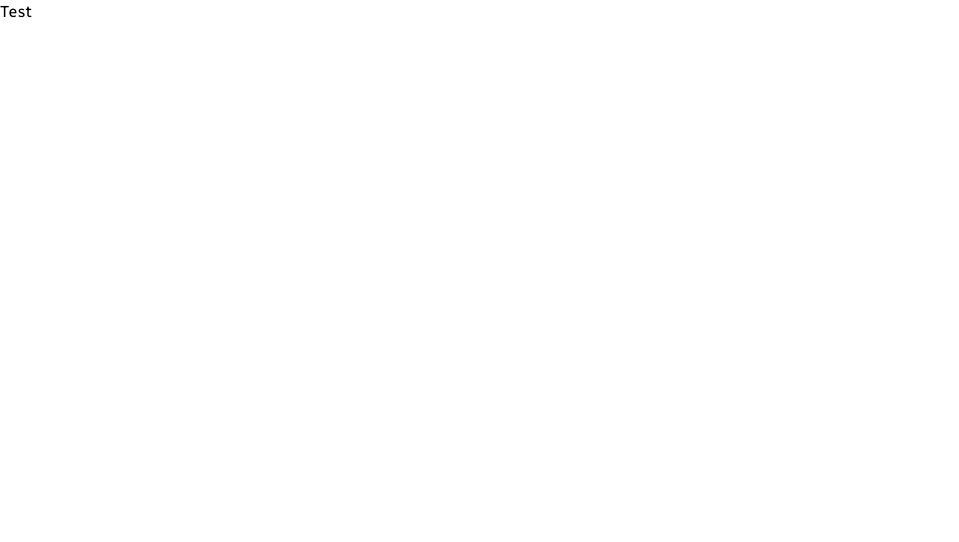
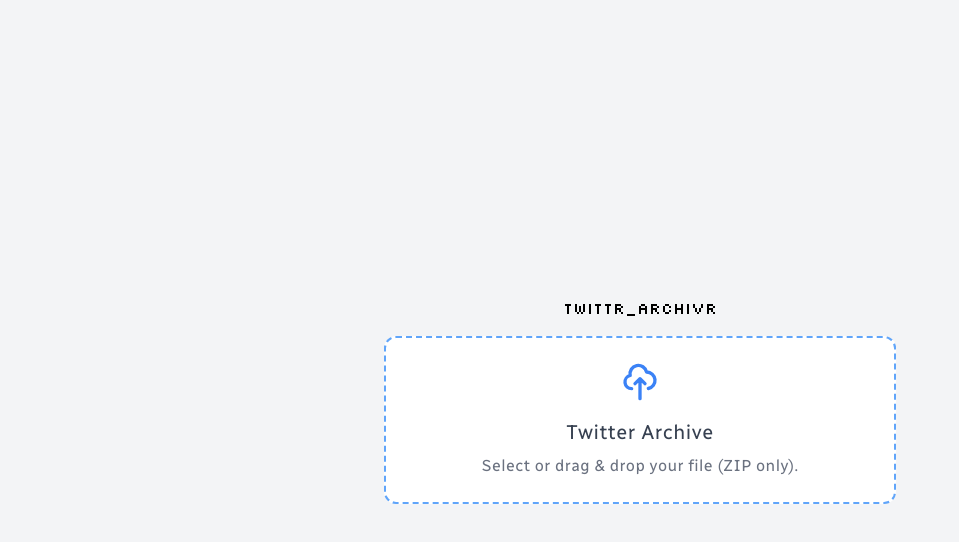
Before and after one commit to dstN/twitterArchiver, a Vue app: page / in a window 1280 px wide. Shown: the top 542 px of the page, without its empty margins (0-959 px from the left). Built offline with nearby package versions, Linux system fonts and the light colour scheme.

Commit message:
All in one

```diff
--- a/src/App.vue
+++ b/src/App.vue
@@ -1,9 +1,52 @@
 <script setup>
-import Header from "./components/Header.vue";
+import { ref } from "vue";
+let validFile = ref(true);
+let loading = ref(false);
+function changed(e) {
+  let file;
+  let fileType;
+  if (e.srcElement.files != undefined && [...e.srcElement.files].length) {
+    file = [...e.srcElement.files];
+  } else {
+    file = [...e.dataTransfer.files];
+  }
+  file = file[0];
+  fileType = file.type;
+  if (fileType === "application/x-zip-compressed") {
+    console.log(`${file} dropped`);
+  } else {
+    loading.value = true;
+    console.log(loading.value);
+    validFile.value = false;
+  }
+}
+function checkDrop(e) {
+  e.preventDefault();
+}
 </script>
 
 <template>
-  <Header msg="Test" />
+  <div class="relative">
+    <main class="flex min-h-screen flex-col items-center justify-center gap-4 bg-gray-100 font-sans" :class="loading ? 'blur-sm' : ''">
+      <h1 class="font-display">twittr_Archivr</h1>
+      <label id="dropZone" @dragenter="checkDrop" @dragover="checkDrop" @drop.prevent="changed" for="dropzone-file" :class="validFile ? 'border-blue-400' : 'border-red-400'" class="mx-auto flex w-full max-w-lg cursor-pointer flex-col items-center rounded-xl border-2 border-dashed bg-white p-6 text-center">
+        <svg xmlns="http://www.w3.org/2000/svg" class="h-10 w-10 text-blue-500" fill="none" viewBox="0 0 24 24" stroke="currentColor" stroke-width="2">
+          <path stroke-linecap="round" stroke-linejoin="round" d="M7 16a4 4 0 01-.88-7.903A5 5 0 1115.9 6L16 6a5 5 0 011 9.9M15 13l-3-3m0 0l-3 3m3-3v12" />
+        </svg>
+
+        <h2 class="mt-4 text-xl font-medium tracking-wide text-gray-700">Twitter Archive</h2>
+
+        <p class="mt-2 tracking-wide text-gray-500">Select or drag & drop your file (ZIP only).</p>
+
+        <input @change="changed" id="dropzone-file" accept=".zip, application/zip" type="file" class="hidden" />
+      </label>
+    </main>
+    <div :class="loading ? 'z-10 opacity-100' : ''" class="absolute left-0 top-0 -z-10 flex min-h-screen min-w-full flex-col items-center justify-center gap-4 bg-white bg-opacity-30 font-sans">
+      <div class="fixed top-0 right-0 z-50 flex h-screen w-screen items-center justify-center">
+        <div class="h-32 w-32 animate-spin rounded-full border-t-2 border-b-2 border-blue-400"></div>
+      </div>
+    </div>
+  </div>
 </template>
 
 <style scoped></style>
--- a/src/components/Header.vue
+++ /dev/null
@@ -1,13 +0,0 @@
-<script setup>
-//import { ref } from "vue";
-
-defineProps({
-  msg: String,
-});
-</script>
-
-<template>
-  <h1>{{ msg }}</h1>
-</template>
-
-<style scoped></style>
--- a/src/style.css
+++ b/src/style.css
@@ -16,13 +16,3 @@
   -moz-osx-font-smoothing: grayscale;
   -webkit-text-size-adjust: 100%;
 }
-
-html {
-  font-size: var(--font-size-root);
-  font-family: var(--font-main);
-  font-weight: var(--weight-regular);
-}
-
-body {
-  font-size: var(--font-size-body);
-}
--- a/tailwind.config.cjs
+++ b/tailwind.config.cjs
@@ -1,8 +1,12 @@
 /** @type {import('tailwindcss').Config} */
 module.exports = {
-	content: ['./index.html', './src/**/*.{vue,js,ts,jsx,tsx}'],
-	theme: {
-		extend: {},
-	},
-	plugins: [],
+  content: ["./index.html", "./src/**/*.{vue,js,ts,jsx,tsx}"],
+  theme: {
+    fontFamily: {
+      sans: ["Radio Canada", "sans-serif"],
+      display: ["Silkscreen", "display"],
+    },
+    extend: {},
+  },
+  plugins: [],
 };
```
Lines whose indentation alone changed are shown as unchanged.
